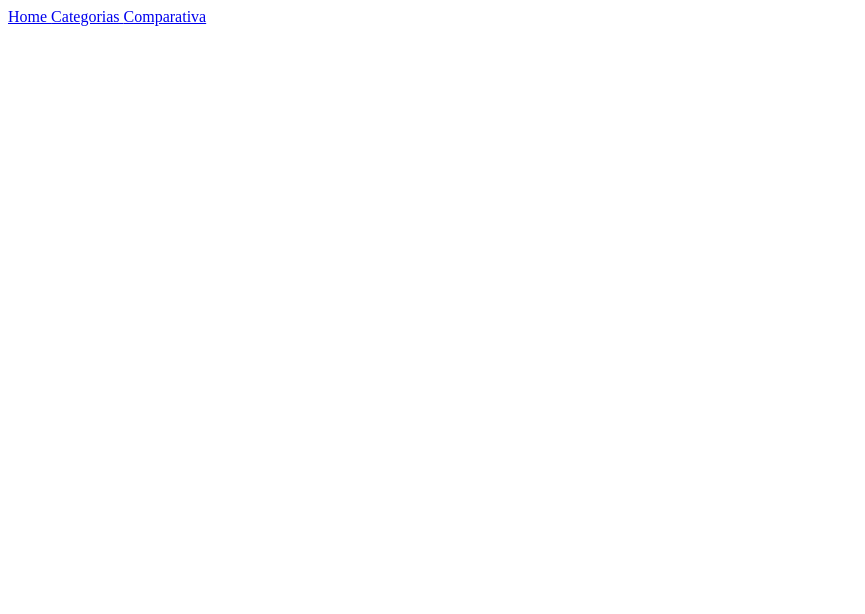
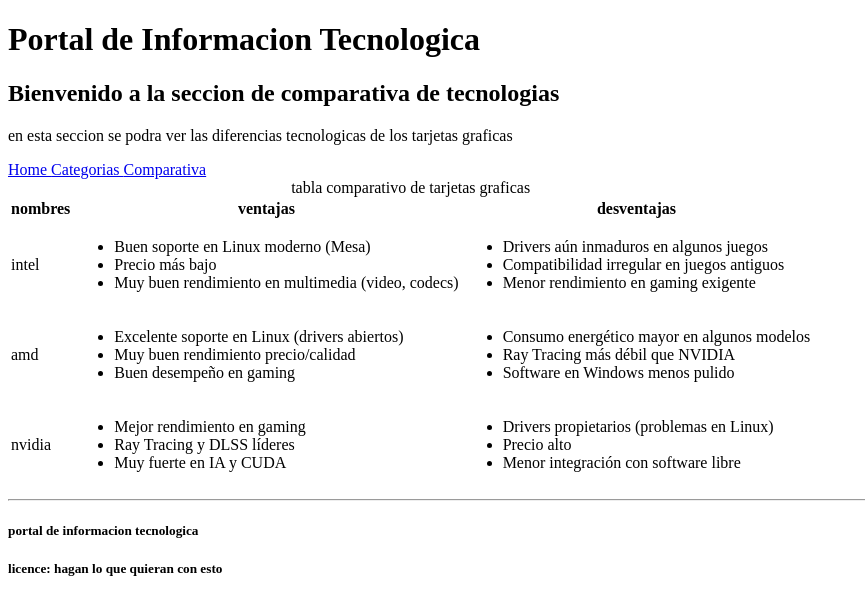
Before and after one commit to larosadeverox-create/web, a plain HTML site: page html/Pagina de comparativa.html in a window 1280 px wide. Shown: the whole page, without its empty margins (0-865 px from the left). Drawn offline with Linux system fonts and the light colour scheme.

Commit message:
contendio esencial agregado

```diff
--- a/html/Pagina de comparativa.html
+++ b/html/Pagina de comparativa.html
@@ -8,8 +8,13 @@
 <body>
 
        <header>
+             <h1>Portal de Informacion Tecnologica </h1>
+             <h2> Bienvenido a la seccion de comparativa de tecnologias </h2>
+             <p> en esta seccion se podra ver las diferencias tecnologicas de los
+               tarjetas graficas </p>
+
               <nav>
-                  <a href="index.html"> Home </a>
+                  <a href="../index.html"> Home </a>
                   <a href="Pagina de categorias.html"> Categorias </a>
                   <a href="Pagina de comparativa.html"> Comparativa </a>
               </nav>
@@ -17,10 +22,76 @@
 
        <main>
 
+        <table>
+            <caption> tabla comparativo de tarjetas graficas </caption>
+            <tr>
+               <th> nombres </th>
+               <th> ventajas </th>
+               <th> desventajas </th>
+            </tr>
+
+            <tr>
+               <td> intel </td>
+               <td>
+                  <ul>
+                     <li> Buen soporte en Linux moderno (Mesa) </li>
+                     <li> Precio más bajo </li>
+                     <li> Muy buen rendimiento en multimedia (video, codecs) </li>
+                  </ul>
+               </td>
+               <td>
+                  <ul>
+                     <li> Drivers aún inmaduros en algunos juegos </li>
+                     <li> Compatibilidad irregular en juegos antiguos </li>
+                     <li> Menor rendimiento en gaming exigente </li>
+                  </ul>
+               </td>
+            </tr>
+
+            <tr>
+               <td> amd </td>
+               <td>
+                  <ul>
+                     <li> Excelente soporte en Linux (drivers abiertos) </li>
+                     <li> Muy buen rendimiento precio/calidad </li>
+                     <li> Buen desempeño en gaming </li>
+                  </ul>
+               </td>
+               <td>
+                  <ul>
+                     <li> Consumo energético mayor en algunos modelos </li>
+                     <li> Ray Tracing más débil que NVIDIA </li>
+                     <li> Software en Windows menos pulido </li>
+                  </ul>
+               </td>
+            </tr>
+
+            <tr>
+               <td> nvidia</td>
+               <td>
+                  <ul>
+                     <li> Mejor rendimiento en gaming </li>
+                     <li> Ray Tracing y DLSS líderes </li>
+                     <li> Muy fuerte en IA y CUDA </li>
+                  </ul>
+               </td>
+               <td>
+                  <ul>
+                     <li> Drivers propietarios (problemas en Linux) </li>
+                     <li> Precio alto </li>
+                     <li> Menor integración con software libre </li>
+                  </ul>
+               </td>
+            </tr>
+        </table>
+
        </main>
 
+<hr>
+
        <footer>
-
+              <h5> portal de informacion tecnologica </h5>
+              <h5> licence: hagan lo que quieran con esto </h5>
        </footer>
 
 </body>
```
Also changed, not shown: html/Pagina de categorias.html (+35 -2 lines), index.html (+37 -3 lines), img/noticiaram.jpeg (added), 1 other file.
